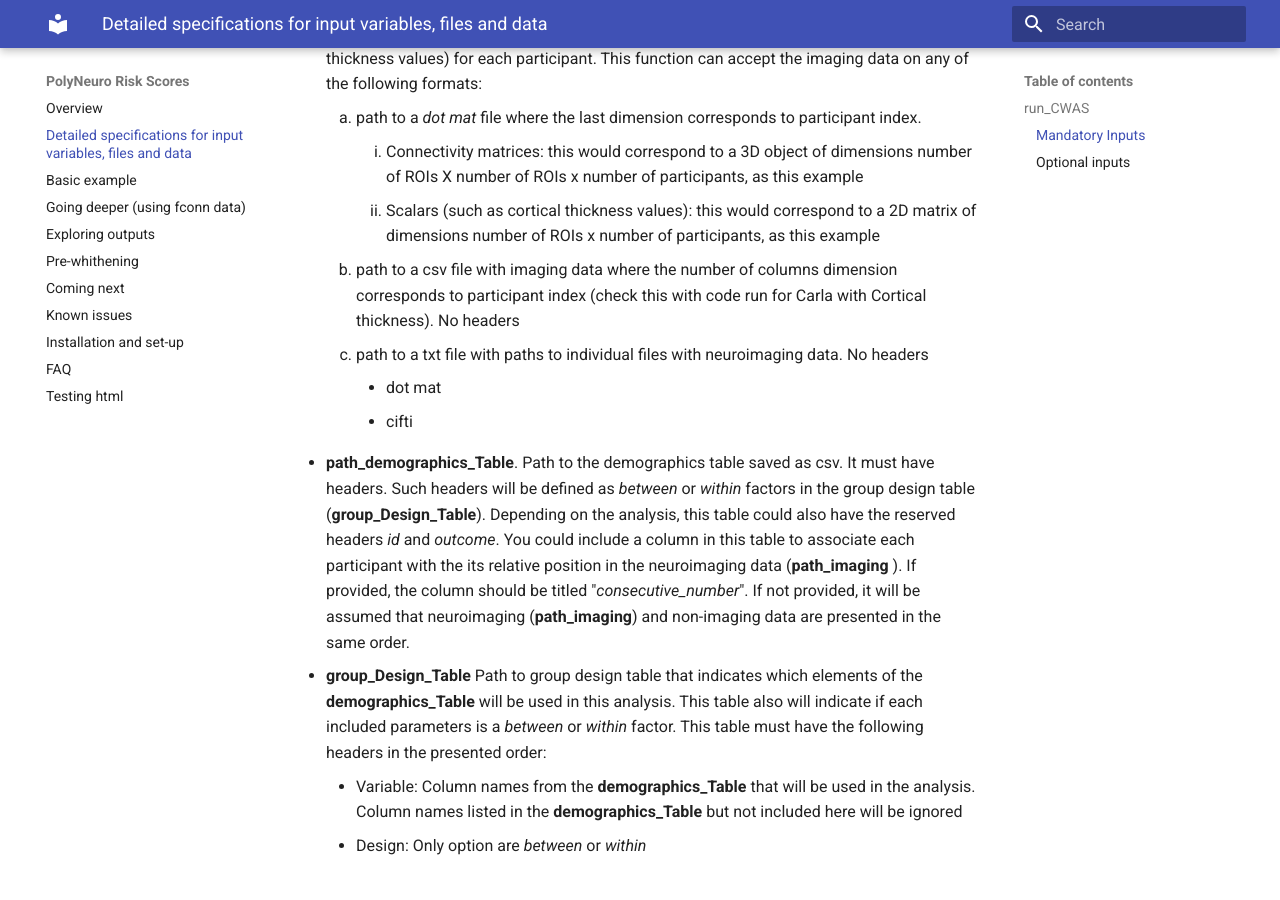
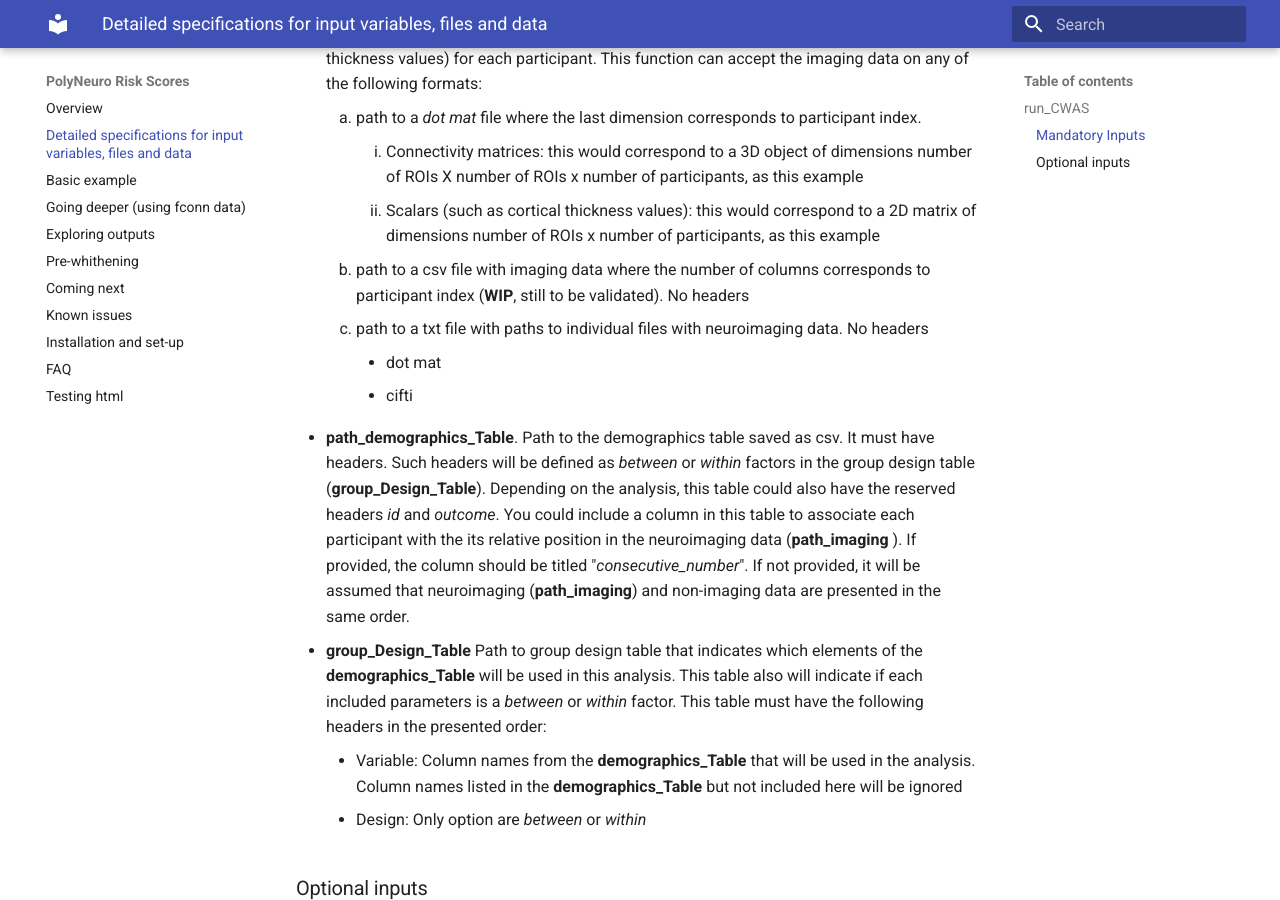
Before and after one commit to omiranda/polyneuro_risk_score, an MkDocs documentation site: the page built from docs/detailed_description.md, in a window 1280 px wide and 900 px high, scrolled down 466 px. Built offline with MkDocs 1.6.1 and Material for MkDocs 9.7.7, drawn with Linux system fonts in a browser that asks for light colours; formulas are drawn with MathJax 3; old or Windows-style settings are respelled for this version of MkDocs.

Commit message:
Update detailed_description.md

```diff
--- a/docs/detailed_description.md
+++ b/docs/detailed_description.md
@@ -13,7 +13,7 @@ These are positional arguments and need to be provided in this order:
     1. path to a *dot mat* file where the last dimension corresponds to participant index.
         1. Connectivity matrices: this would correspond to a 3D object of dimensions number of ROIs X number of ROIs x number of participants, as this example
         1. Scalars (such as cortical thickness values): this would correspond to a 2D matrix of dimensions number of ROIs x number of participants, as this example
-    1. path to a csv file with imaging data where the number of columns dimension corresponds to participant index (check this with code run for Carla with Cortical thickness). No headers
+    1. path to a csv file with imaging data where the number of columns  corresponds to participant index (**WIP**, still to be validated). No headers
     1. path to a txt file with paths to individual files with neuroimaging data. No headers
         - dot mat
         - cifti
```
